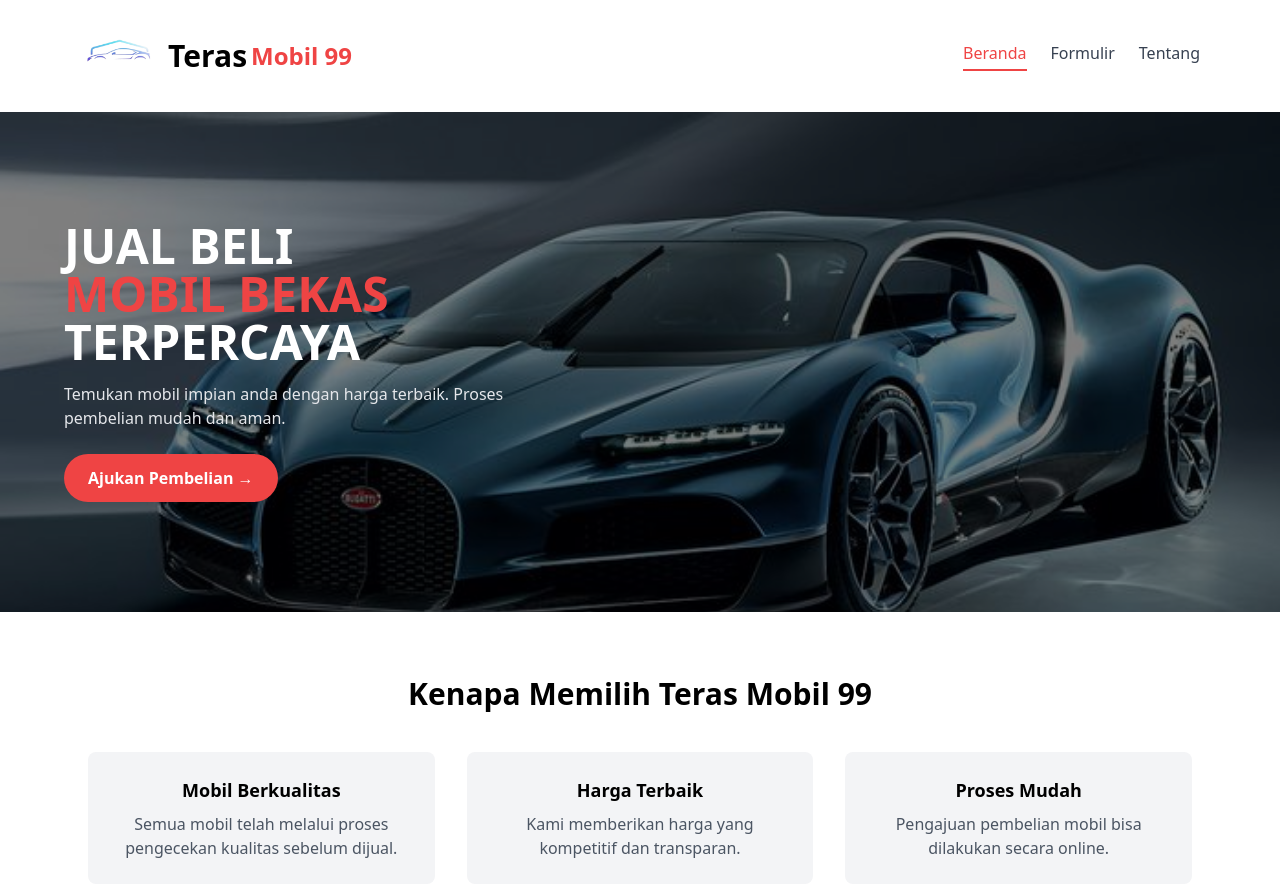
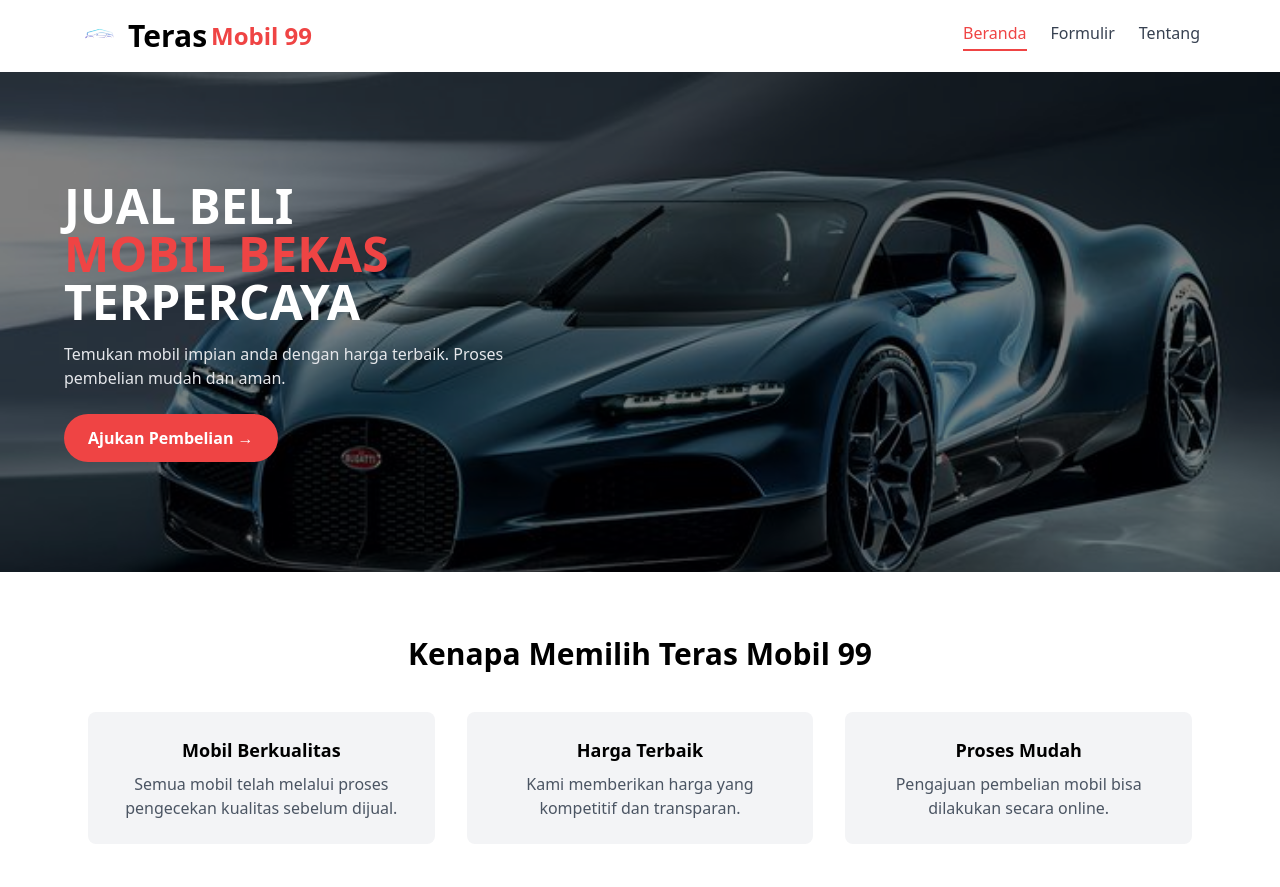
Before and after one commit to asep-creator/teras-mobil-99, a website: page index.html in a window 1280 px wide. Shown: the top 887 px of the page. Drawn offline with nearby package versions, Linux system fonts and the light colour scheme.

Commit message:
Update index.html

```diff
--- a/index.html
+++ b/index.html
@@ -22,7 +22,7 @@ href="https://cdnjs.cloudflare.com/ajax/libs/font-awesome/6.5.0/css/all.min.css"
 <div class="flex items-center space-x-2">
 
 <img src="assets/logo.png"
-class="w-14 md:w-20 bg-white p-1 rounded">
+class="w-14 md:w-10 bg-white p-1 rounded">
 
 <h1 class="ml-3 flex font-bold">
 <span class="text-black text-xl md:text-3xl self-center">Teras</span>
```
